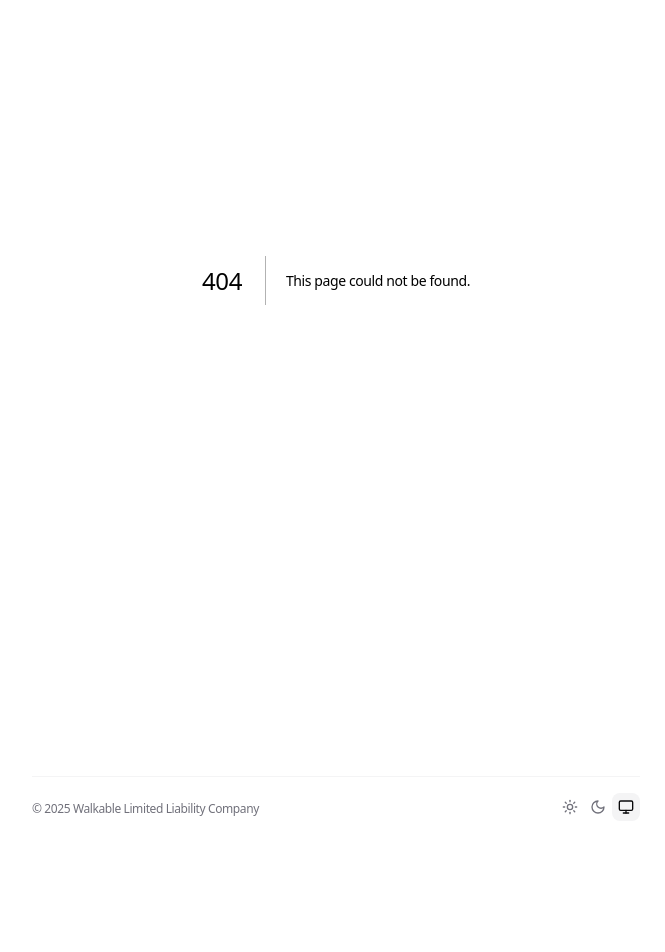
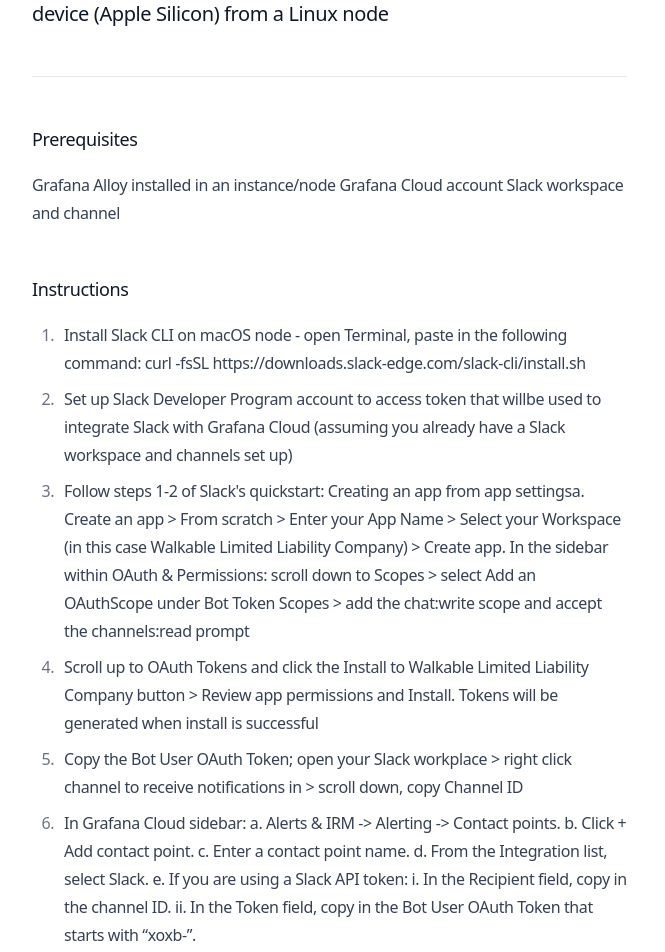
Before and after one commit to rzkw/walkable, a Next.js app: page /blog/alerting in a window 1280 px wide. Before the commit this address had no page. Shown: the part 280-1232 px from the top of the page, without its empty margins (304-969 px from the left). Before the commit the page ends 1117 px from the top, so only its background shows below. Built offline with nearby package versions, Linux system fonts and the light colour scheme.

Commit message:
new blog: slack alerting

```diff
--- /dev/null
+++ b/app/blog/alerting/page.mdx
@@ -0,0 +1,50 @@
+export const metadata = {
+  title: 'Setting up Slack alerting from Grafana',
+  description:
+    '',
+  alternates: {
+    canonical: '/blog/alerting',
+  },
+  tags: ['monitoring', 'blog', 'alerting', 'grafana', 'slack', 'server']
+};
+
+
+# Send Slack notifications from Grafana Cloud when my server alerts are firing. This guide is for sending an alert to a macOS device (Apple Silicon) from a Linux node
+
+---
+
+## Prerequisites
+Grafana Alloy installed in an instance/node
+Grafana Cloud account
+Slack workspace and channel
+
+## Instructions
+
+1. Install Slack CLI on macOS node - open Terminal, paste in the following command:
+curl -fsSL https://downloads.slack-edge.com/slack-cli/install.sh
+2. Set up Slack Developer Program account to access token that willbe used to integrate Slack with Grafana Cloud (assuming you already have a Slack workspace and channels set up)
+4. Follow steps 1-2 of Slack's quickstart: Creating an app from app settingsa. Create an app > From scratch > Enter your App Name > Select your Workspace (in this case Walkable Limited Liability Company) > Create app. In the sidebar within OAuth & Permissions: scroll down to Scopes > select Add an OAuthScope under Bot Token Scopes > add the chat:write scope and accept the channels:read prompt
+5. Scroll up to OAuth Tokens and click the Install to Walkable Limited Liability Company button > Review app permissions and Install. Tokens will be generated when install is successful
+6. Copy the Bot User OAuth Token; open your Slack workplace > right click channel to receive notifications in > scroll down, copy Channel ID
+7. In Grafana Cloud sidebar:
+  a. Alerts & IRM -> Alerting -> Contact points.
+  b. Click + Add contact point.
+  c. Enter a contact point name.
+  d. From the Integration list, select Slack.
+  e. If you are using a Slack API token:
+    i. In the Recipient field, copy in the channel ID.
+    ii. In the Token field, copy in the Bot User OAuth Token that starts with “xoxb-”.
+8. In the Slack workspace you’re choosing to send the alert to:
+  Three dots in top right corner/breadcrumbs > Open channel details > Integrations tab: Add apps > In the In your workspace area, select the app you created earlier in Slack for Developers
+9. Back in Grafana Cloud: click the Test button in the contact point you’re adding to send a test notification. You should get a notification in your Slack channel!
+10. Click Save contact point.
+
+---
+
+### References
+
+- [Configure Slack for Alerting | Grafana Documentation](https://grafana.com/docs/grafana/latest/alerting/configure-notifications/manage-contact-points/integrations/configure-slack/)
+- [Installing the Slack CLI for MAc & Linux | Slack Developer Docs](https://docs.slack.dev/tools/slack-cli/guides/installing-the-slack-cli-for-mac-and-linux)
+- [Slack Developer Program] (https://api.slack.com/developer-program)
+
+---
--- a/app/data.ts
+++ b/app/data.ts
@@ -105,7 +105,13 @@
     link: '/blog/grafana',
     uid: 'blog-5',
   },
-
+     {
+    title: 'Setting up Slack alerting from Grafana',
+    description:
+      'to receive alerts from Linux node',
+    link: '/blog/alerting',
+    uid: 'blog-6',
+  },
 ]
 
 export const SOCIAL_LINKS: SocialLink[] = [
```
